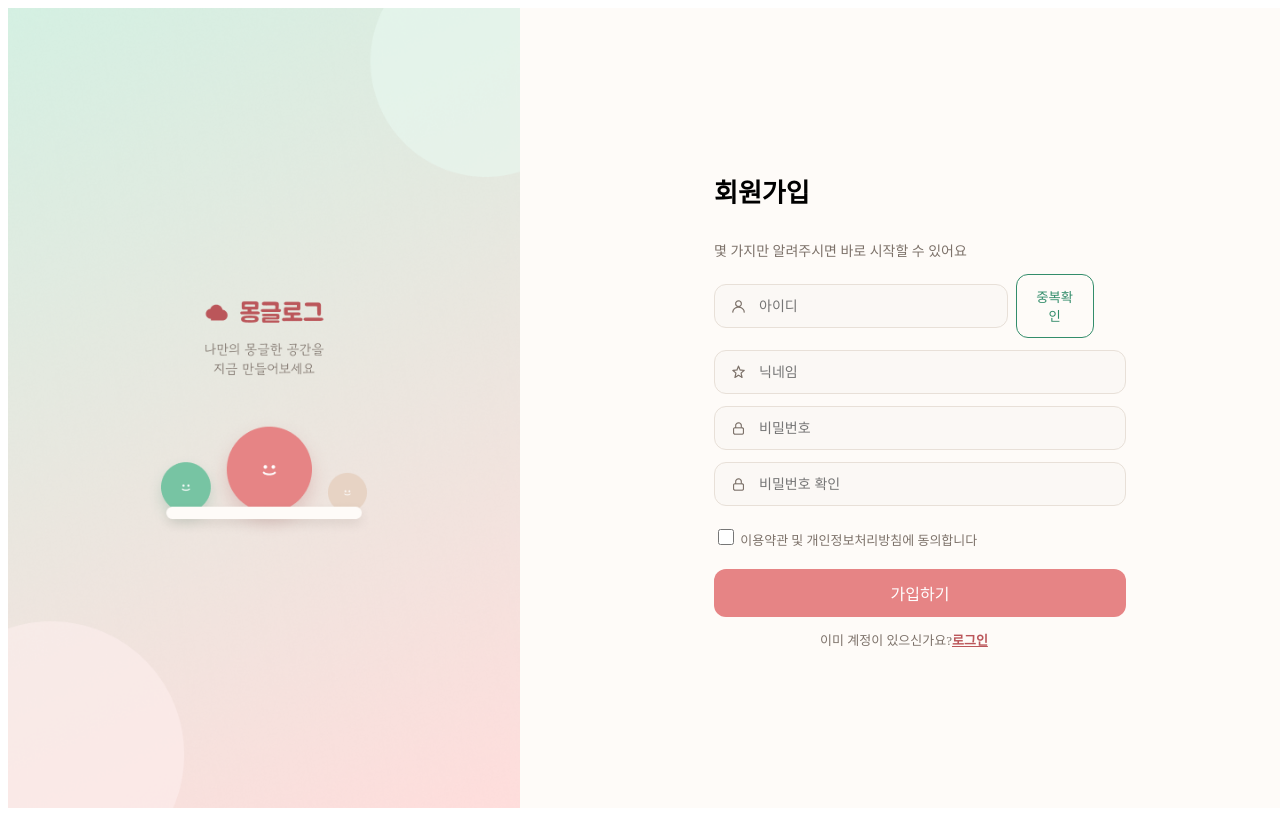
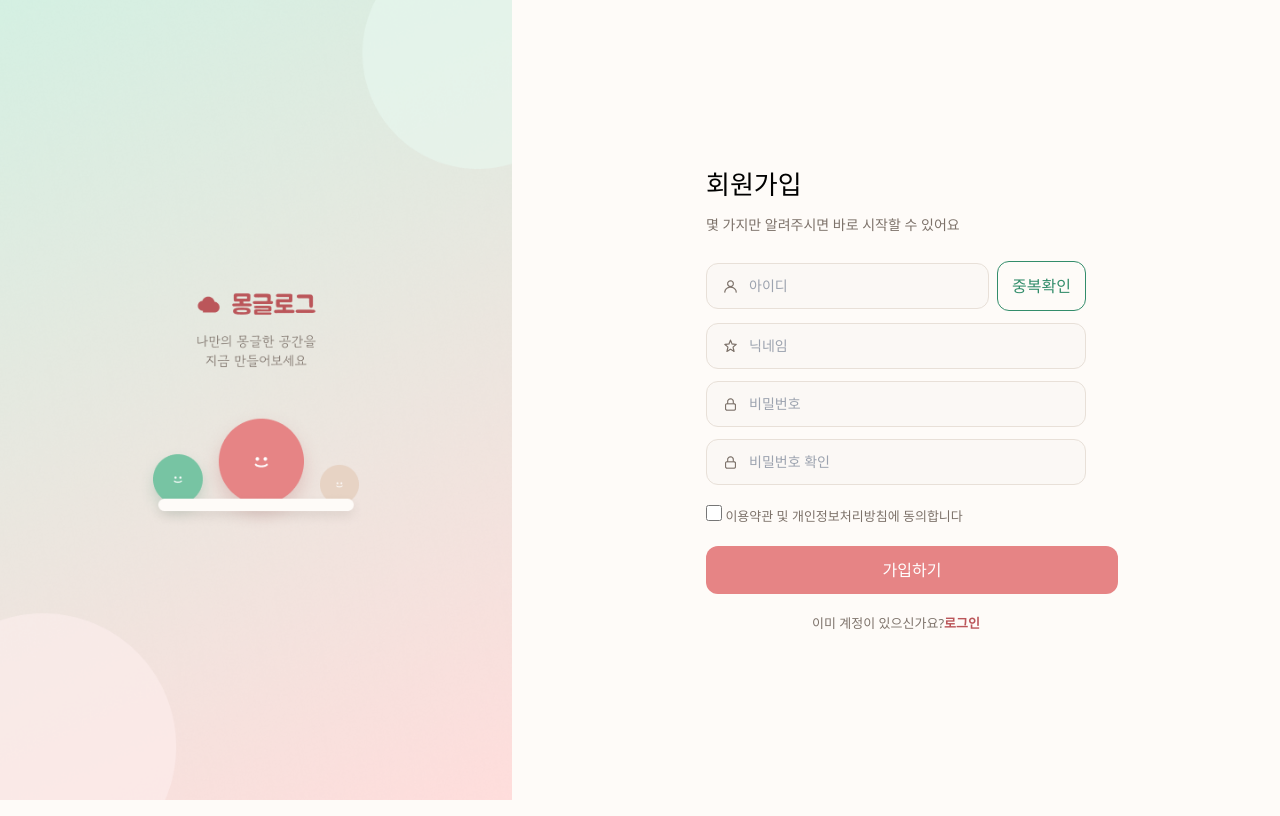
Before and after one commit to kimtaeg/jungleweek1, a Flask app: page /signup in a window 1280 px wide. Run offline with Flask 3, Linux system fonts and the light colour scheme; some libraries are stand-ins or nearby versions.

Commit message:
refactor: 회원가입 UI 스타일링 변경

```diff
--- a/templates/signup.html
+++ b/templates/signup.html
@@ -2,115 +2,95 @@
 <html lang="ko">
     <head>
         <meta charset="utf-8"/>
+        <script src="https://cdn.tailwindcss.com"></script>
+        <script>
+            tailwind.config = {
+                theme: {
+                    extend: {
+                        colors: {
+                            'brand-bg': '#FEFBF8',
+                            'input-bg': '#FBF8F5',
+                            'input-border': '#E8E0D8',
+                            'text-muted': '#7D726A',
+                            'text-placeholder': '#A49D97',
+                            'brand-green': '#338D6B',
+                            'brand-pink': '#E68485',
+                            'brand-pink-dark': '#BB565A',
+                        },
+                        fontFamily: {
+                            jua: ['jua'],
+                        },
+                    },
+                },
+            }
+        </script>
     </head>
     <body>
-        <div style="display: flex; width: 100vw; height: 100vh;">
+        <div class="flex w-screen h-screen">
             <!-- 왼쪽 -->
-            <div style="width:40%; height: 100%;">
+            <div class="w-2/5 h-full">
                 <img
                     src="{{ url_for('static', filename='images/Left_brand_panel.png') }}"
-                    style="width:100%; height:100%; object-fit:cover; display:block;">
+                    class="w-full h-full object-cover block">
             </div>
             <!-- 오른쪽 -->
-            <div style="width:60%; height:100%; align-items: center; justify-content: center; display:flex; background-color: #FEFBF8;">
-                <div style="width:380px; display:flex; flex-direction:column;">
-                    <h1 style="font-size:26px; font-style:normal; font-family: jua;">회원가입</h1>
-                    <p style="font-size:14px; font-style: normal; color:#7D726A">몇 가지만 알려주시면 바로 시작할 수 있어요</p>
+            <div class="w-3/5 h-full flex items-center justify-center bg-brand-bg">
+                <div class="w-[380px] flex flex-col">
+                    <h1 class="text-[26px] not-italic font-jua">회원가입</h1>
+                    <p class="text-sm mt-[10px] not-italic text-text-muted font-style: normal">몇 가지만 알려주시면 바로 시작할 수 있어요</p>
 
-                    <div style="display:flex; gap:8px; align-items:center;">
-                        <div style="width: 293.5px; padding: 12px 15px;
-                        border-radius: 12px;
-                        border: 1px solid #E8E0D8;
-                        display:flex; align-items:center;
-                        background: #FBF8F5; min-width:0;">
+                    <div class="flex gap-2 items-center  mt-[26px]">
+                        <div class="w-[293.5px] px-[15px] py-3 rounded-xl border border-input-border flex items-center bg-input-bg min-w-0">
                             <img
                                 src="{{ url_for('static', filename='images/SVG.png') }}"
-                                style="width:17px; height:17px; padding-right:10px;">
+                                class="pr-2.5">
                             <input
                                 type="text"
                                 placeholder="아이디"
-                                style="font-size:14px; color:#A49D97; border:none; outline:none; background:transparent; flex:1; min-width:0;">
+                                class="text-sm text-text-placeholder border-none outline-none bg-transparent flex-1 min-w-0">
                         </div>
-                        <button style="
-                            flex-shrink:0;
-                            border-radius:12px;
-                            border:1.5px solid #338D6B;
-                            color:#338D6B;
-                            padding:12px 14px;
-                            cursor:pointer;
-                            width: 78.5px;
-                            background:transparent;">중복확인</button>
+                        <button class="shrink-0 rounded-xl border-[1.5px] border-brand-green text-brand-green py-3 px-3.5 cursor-pointer bg-transparent">중복확인</button>
                     </div>
 
-                    <div style="width: 380px; padding: 12px 15px;
-                        border-radius: 12px;
-                        margin-top: 12px;
-                        border: 1px solid #E8E0D8;
-                        display:flex; align-items:center;
-                        background: #FBF8F5; min-width:0;">
+                    <div class="w-[380px] px-[15px] py-3 rounded-xl mt-3 border border-input-border flex items-center bg-input-bg min-w-0">
                             <img
                                 src="{{ url_for('static', filename='images/star.png') }}"
-                                style="width:17px; height:17px; padding-right:10px;">
+                                class="pr-2.5">
                             <input
                                 type="text"
                                 placeholder="닉네임"
-                                style="font-size:14px; color:#A49D97; border:none; outline:none; background:transparent; flex:1; min-width:0;">
+                                class="text-sm text-text-placeholder border-none outline-none bg-transparent flex-1 min-w-0">
                     </div>
 
-                    <div style="width: 380px; padding: 12px 15px;
-                        border-radius: 12px;
-                        margin-top: 12px;
-                        border: 1px solid #E8E0D8;
-                        display:flex; align-items:center;
-                        background: #FBF8F5; min-width:0;">
+                    <div class="w-[380px] px-[15px] py-3 rounded-xl mt-3 border border-input-border flex items-center bg-input-bg min-w-0">
                             <img
                                 src="{{ url_for('static', filename='images/pwd.png') }}"
-                                style="width:17px; height:17px; padding-right:10px;">
+                                class="pr-2.5">
                             <input
                                 type="text"
                                 placeholder="비밀번호"
-                                style="font-size:14px; color:#A49D97; border:none; outline:none; background:transparent; flex:1; min-width:0;">
+                                class="text-sm text-text-placeholder border-none outline-none bg-transparent flex-1 min-w-0">
                     </div>
 
-                    <div style="width: 380px; padding: 12px 15px;
-                        border-radius: 12px;
-                        margin-top: 12px;
-                        border: 1px solid #E8E0D8;
-                        display:flex; align-items:center;
-                        background: #FBF8F5; min-width:0;">
+                    <div class="w-[380px] px-[15px] py-3 rounded-xl mt-3 border border-input-border flex items-center bg-input-bg min-w-0">
                             <img
                                 src="{{ url_for('static', filename='images/pwd.png') }}"
-                                style="width:17px; height:17px; padding-right:10px;">
+                                class="pr-2.5">
                             <input
                                 type="text"
                                 placeholder="비밀번호 확인"
-                                style="font-size:14px; color:#A49D97; border:none; outline:none; background:transparent; flex:1; min-width:0;">
+                                class="text-sm text-text-placeholder border-none outline-none bg-transparent flex-1 min-w-0">
                     </div>
 
-                    <label style="margin-top: 19.5px;
-                        display: block;
-                        font-size: 13px;
-                        color: #7D726A;;
-                        ">
-                        <input type="checkbox" style="width: 16px; height: 16px; border-radius: 2.5px; background: #E68485;">
+                    <label class="mt-[19.5px] block text-[13px] text-text-muted">
+                        <input type="checkbox" class="w-4 h-4 rounded-sm bg-[#E68485]">
                         <span>이용약관 및 개인정보처리방침에 동의합니다</span>
                     </label>
 
                     <!--Input은 패딩값이랑 border값이 있어 380이고 버튼은 없으니 412로 해야 크기가 맞다-->
-                    <button style="width: 412px; height: 48px;
-                        border-radius: 12px;
-                        margin-top: 20px;
-                        background: #E68485;
-                        display: flex;
-                        padding: 16px 0;
-                        border: none;
-                        box-shadow: none;
-                        color: white;
-                        font-size:16px;
-                        justify-content: center;
-                        align-items: center;">가입하기</button>
+                    <button class="w-[412px] h-12 rounded-xl mt-5 bg-brand-pink flex py-4 border-none shadow-none text-white text-base justify-center items-center">가입하기</button>
 
-                    <p style="text-align:center; font-size: 13px; color: #7D726A;">이미 계정이 있으신가요?<a href="#" style="font-weight: bold; color: #BB565A;">로그인</a></p>
+                    <p class="text-center text-[13px] mt-[20px] text-text-muted">이미 계정이 있으신가요?<a href="#" class="font-bold text-brand-pink-dark">로그인</a></p>
                 </div>
             </div>
         </div>
```
